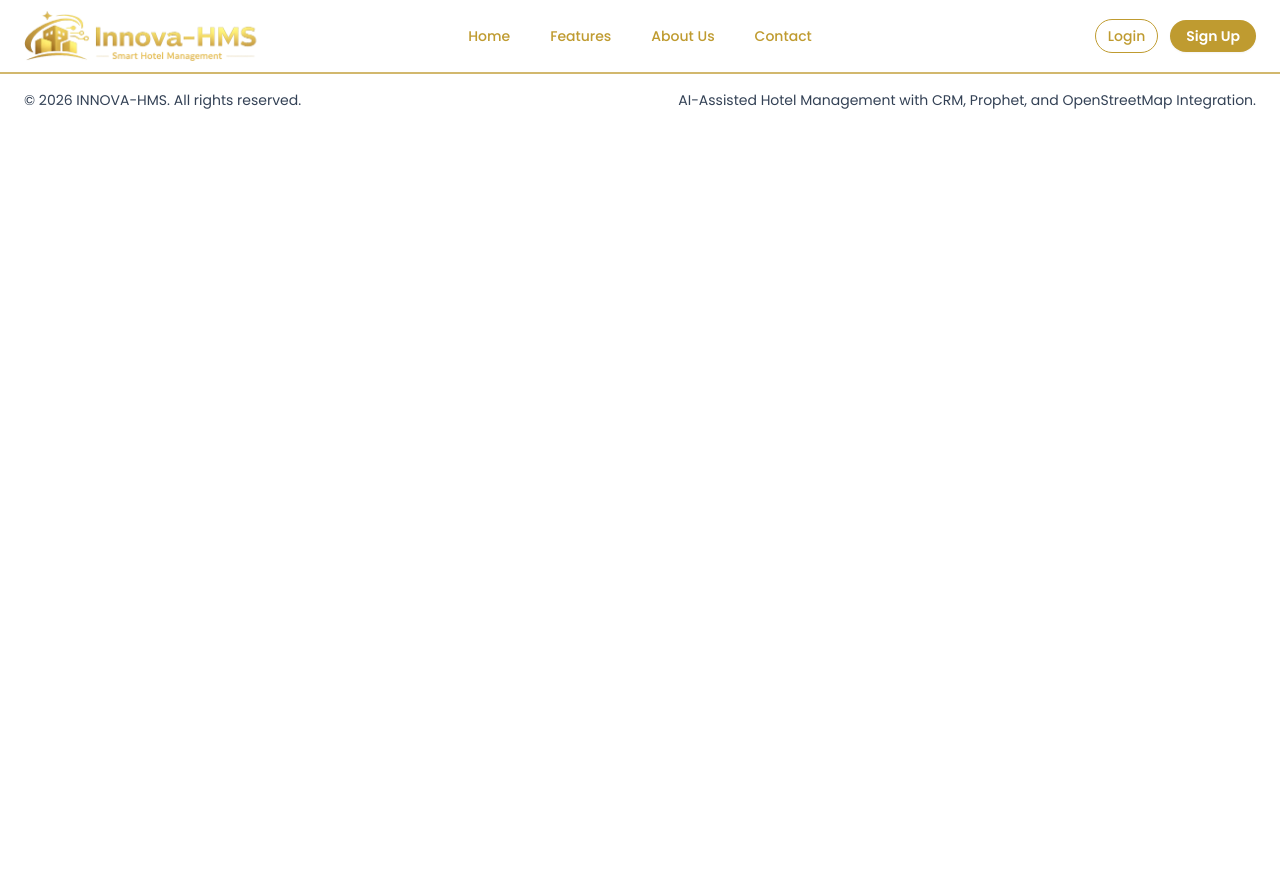
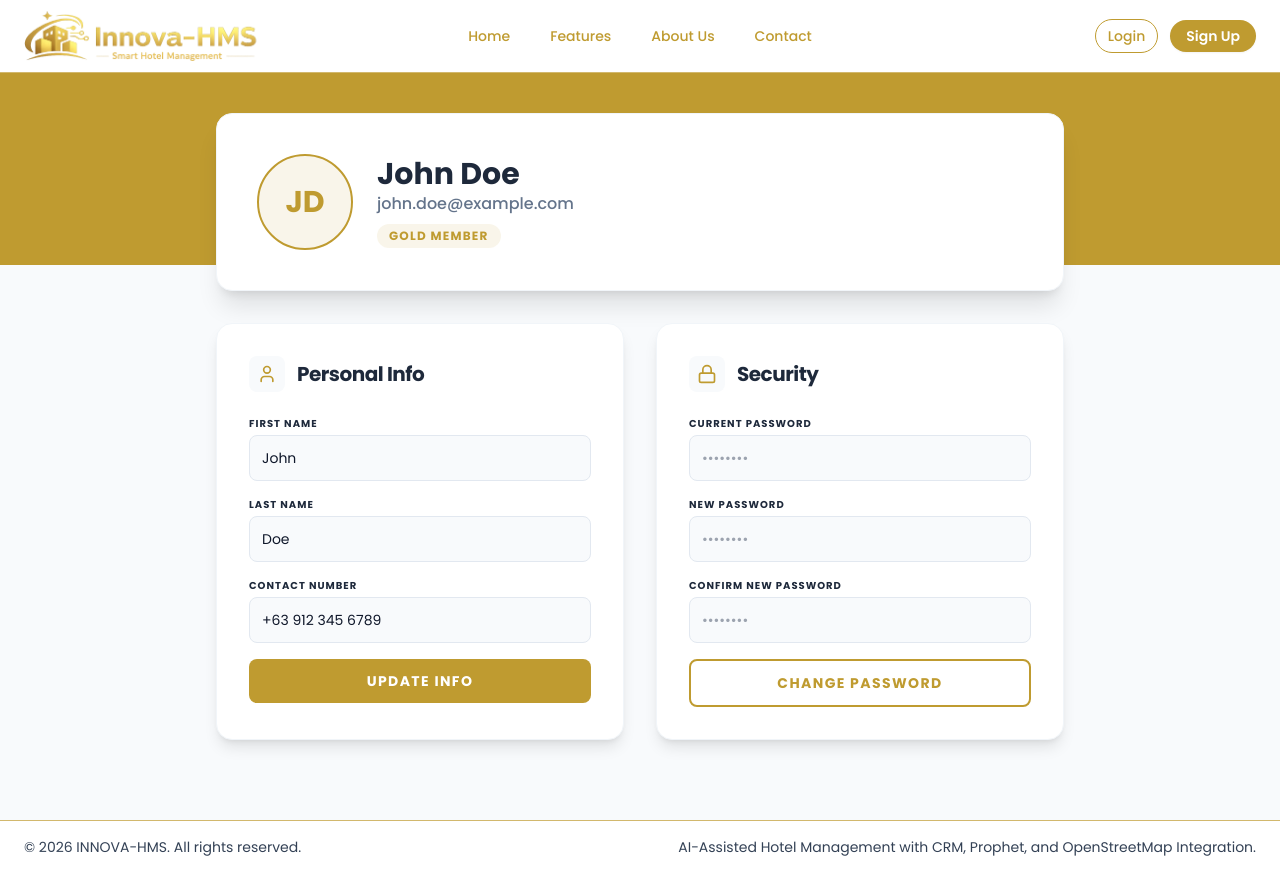
Before and after one commit to chelle-rcl/innovahms, a React (Vite) app in the folder frontend/: page /profile in a window 1280 px wide. Before the commit the page ends 800 px from the top, so only its background shows below. Built offline with nearby package versions, Linux system fonts and the light colour scheme.

Commit message:
Profile page created

```diff
--- a/frontend/src/App.jsx
+++ b/frontend/src/App.jsx
@@ -6,6 +6,7 @@ import Home from "./pages/Home";
 import Login from "./pages/Login";
 import SignUp from "./pages/SignUp";
 import Booking from "./pages/Booking";
+import Profile from "./pages/Profile";
 
 function App() {
   return (
@@ -21,6 +22,7 @@ function App() {
           <Route path="/login" element={<Login />} />
           <Route path="/signup" element={<SignUp />} />
           <Route path="/booking" element={<Booking />} />
+          <Route path="/profile" element={<Profile />} />
         </Routes>
 
         <Footer />
--- /dev/null
+++ b/frontend/src/pages/Profile.jsx
@@ -0,0 +1,135 @@
+import React, { useState } from 'react';
+
+const Profile = () => {
+  const [showToast, setShowToast] = useState(false);
+  const [toastMsg, setToastMsg] = useState("");
+
+  const [userInfo, setUserInfo] = useState({
+    firstName: "John",
+    lastName: "Doe",
+    email: "john.doe@example.com",
+    contactNumber: "+63 912 345 6789"
+  });
+
+  const triggerUpdate = (message) => {
+    setToastMsg(message);
+    setShowToast(true);
+    // Hide toast after 3 seconds
+    setTimeout(() => setShowToast(false), 3000);
+  };
+
+  return (
+    <div className="flex-grow bg-slate-50 font-sans pb-20 relative overflow-hidden">
+
+      {/* Toast Notification */}
+      <div className={`fixed top-10 left-1/2 -translate-x-1/2 z-50 transition-all duration-500 transform ${
+        showToast ? 'translate-y-0 opacity-100' : '-translate-y-20 opacity-0'
+      }`}>
+        <div className="bg-slate-900 text-white px-6 py-3 rounded-full shadow-2xl border border-innova-gold/50 flex items-center gap-3">
+          <div className="bg-innova-gold rounded-full p-1">
+            <svg xmlns="http://www.w3.org/2000/svg" width="16" height="16" viewBox="0 0 24 24" fill="none" stroke="white" strokeWidth="3" strokeLinecap="round" strokeLinejoin="round"><path d="M20 6L9 17l-5-5"/></svg>
+          </div>
+          <span className="text-sm font-medium tracking-wide">{toastMsg}</span>
+        </div>
+      </div>
+
+      <div className="bg-innova-gold h-48 w-full absolute top-0 z-0"></div>
+
+      <div className="max-w-4xl mx-auto px-6 relative z-10 pt-10">
+
+        {/* Top Hero Card */}
+        <div className="bg-white rounded-2xl shadow-xl overflow-hidden mb-8 border border-slate-100">
+          <div className="p-8 md:p-10 flex flex-col md:flex-row items-center gap-6">
+            <div className="w-24 h-24 bg-innova-gold/10 rounded-full flex items-center justify-center border-2 border-innova-gold">
+              <span className="text-3xl font-bold text-innova-gold">
+                {userInfo.firstName[0]}{userInfo.lastName[0]}
+              </span>
+            </div>
+
+            <div className="text-center md:text-left">
+              <h1 className="text-3xl font-bold text-slate-800">
+                {userInfo.firstName} {userInfo.lastName}
+              </h1>
+              <p className="text-slate-500 font-medium">{userInfo.email}</p>
+              <div className="mt-2 inline-block px-3 py-1 bg-innova-gold/10 text-innova-gold text-xs font-bold rounded-full uppercase tracking-widest">
+                Gold Member
+              </div>
+            </div>
+          </div>
+        </div>
+
+        <div className="grid grid-cols-1 md:grid-cols-2 gap-8">
+
+          {/* Personal Information Card */}
+          <div className="bg-white rounded-2xl shadow-lg border border-slate-100 p-8">
+            <div className="flex items-center gap-3 mb-6">
+              <div className="p-2 bg-slate-50 rounded-lg">
+                <svg xmlns="http://www.w3.org/2000/svg" width="20" height="20" viewBox="0 0 24 24" fill="none" stroke="#bf9b30" strokeWidth="2" strokeLinecap="round" strokeLinejoin="round">
+                    <path d="M19 21v-2a4 4 0 0 0-4-4H9a4 4 0 0 0-4 4v2"/><circle cx="12" cy="7" r="4"/>
+                </svg>
+             </div>
+              <h2 className="text-xl font-bold text-slate-800 tracking-tight">Personal Info</h2>
+            </div>
+
+            <div className="space-y-4">
+              <div>
+                <label className="block text-[10px] font-bold text-slate-800 uppercase tracking-widest mb-1">First Name</label>
+                <input type="text" defaultValue={userInfo.firstName} className="w-full bg-slate-50 border border-slate-200 rounded-lg p-3 focus:ring-1 focus:ring-innova-gold focus:border-innova-gold outline-none transition-all text-sm" />
+              </div>
+              <div>
+                <label className="block text-[10px] font-bold text-slate-800 uppercase tracking-widest mb-1">Last Name</label>
+                <input type="text" defaultValue={userInfo.lastName} className="w-full bg-slate-50 border border-slate-200 rounded-lg p-3 focus:ring-1 focus:ring-innova-gold focus:border-innova-gold outline-none transition-all text-sm" />
+              </div>
+              <div>
+                <label className="block text-[10px] font-bold text-slate-800 uppercase tracking-widest mb-1">Contact Number</label>
+                <input type="text" defaultValue={userInfo.contactNumber} className="w-full bg-slate-50 border border-slate-200 rounded-lg p-3 focus:ring-1 focus:ring-innova-gold focus:border-innova-gold outline-none transition-all text-sm" />
+              </div>
+              <button
+                onClick={() => triggerUpdate("Profile information updated!")}
+                className="w-full mt-4 bg-innova-gold text-white font-bold py-3 rounded-lg hover:shadow-lg transition-all text-sm uppercase tracking-widest"
+              >
+                Update Info
+              </button>
+            </div>
+          </div>
+
+          {/* Change Password Card */}
+          <div className="bg-white rounded-2xl shadow-lg border border-slate-100 p-8">
+            <div className="flex items-center gap-3 mb-6">
+              <div className="p-2 bg-slate-50 rounded-lg">
+                <svg xmlns="http://www.w3.org/2000/svg" width="20" height="20" viewBox="0 0 24 24" fill="none" stroke="#bf9b30" strokeWidth="2" strokeLinecap="round" strokeLinejoin="round">
+                    <rect width="18" height="11" x="3" y="11" rx="2" ry="2"/><path d="M7 11V7a5 5 0 0 1 10 0v4"/>
+                </svg>
+              </div>
+              <h2 className="text-xl font-bold text-slate-800 tracking-tight">Security</h2>
+            </div>
+
+            <div className="space-y-4">
+              <div>
+                <label className="block text-[10px] font-bold text-slate-800 uppercase tracking-widest mb-1">Current Password</label>
+                <input type="password" placeholder="••••••••" className="w-full bg-slate-50 border border-slate-200 rounded-lg p-3 focus:ring-1 focus:ring-innova-gold focus:border-innova-gold outline-none transition-all text-sm" />
+              </div>
+              <div>
+                <label className="block text-[10px] font-bold text-slate-800 uppercase tracking-widest mb-1">New Password</label>
+                <input type="password" placeholder="••••••••" className="w-full bg-slate-50 border border-slate-200 rounded-lg p-3 focus:ring-1 focus:ring-innova-gold focus:border-innova-gold outline-none transition-all text-sm" />
+              </div>
+              <div>
+                <label className="block text-[10px] font-bold text-slate-800 uppercase tracking-widest mb-1">Confirm New Password</label>
+                <input type="password" placeholder="••••••••" className="w-full bg-slate-50 border border-slate-200 rounded-lg p-3 focus:ring-1 focus:ring-innova-gold focus:border-innova-gold outline-none transition-all text-sm" />
+              </div>
+              <button
+                onClick={() => triggerUpdate("Password changed successfully!")}
+                className="w-full mt-4 border-2 border-innova-gold text-innova-gold font-bold py-3 rounded-lg hover:bg-innova-gold hover:text-white transition-all text-sm uppercase tracking-widest"
+              >
+                Change Password
+              </button>
+            </div>
+          </div>
+
+        </div>
+      </div>
+    </div>
+  );
+};
+
+export default Profile;
```
